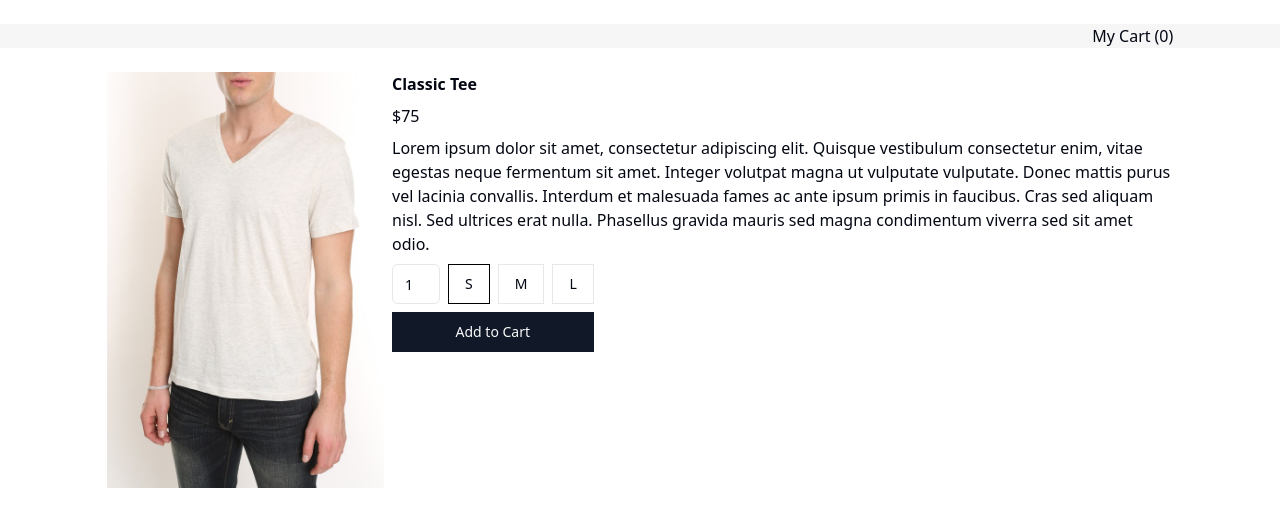
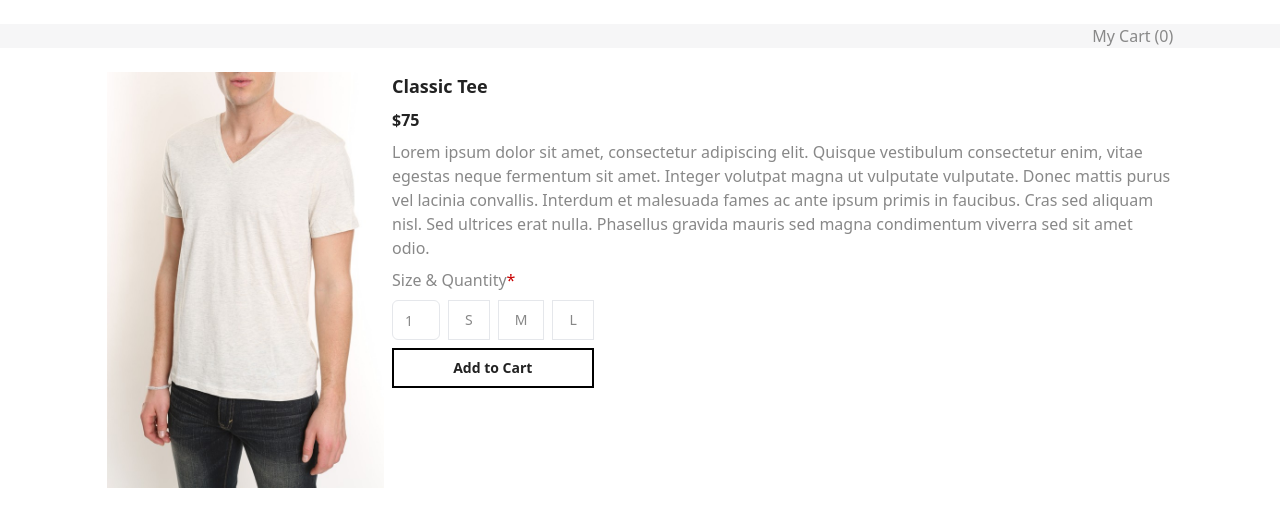
Before and after one commit to Devon-McGrath-github/moustache-rep, a React (Vite) app: page / in a window 1280 px wide. Shown: the top 526 px of the page. Built offline with nearby package versions, Linux system fonts and the light colour scheme.

Commit message:
Adjust styling to better match requirements/prototype

```diff
--- a/src/components/productPage.tsx
+++ b/src/components/productPage.tsx
@@ -12,7 +12,7 @@ export default function ProductPage({
   addToCart,
 }: Product & { addToCart: (product: Selection) => void }) {
   const [count, setCount] = useState(0);
-  const [size, setSize] = useState('S');
+  const [size, setSize] = useState('');
   const [quantity, setQuantity] = useState(1);
 
   return (
@@ -23,13 +23,18 @@ export default function ProductPage({
         className="mx-auto h-auto max-w-full max-h-[26rem] md:max-h-2/3 md:w-1/3"
       />
       <div className="flex flex-col gap-2">
-        <h1>
+        <h1 className="text-lg">
           <strong>{title}</strong>
         </h1>
-        <h3>${price}</h3>
+        <h3 className="text-[#222222]">
+          <strong>${price}</strong>
+        </h3>
         <p>{description}</p>
 
         <div className="flex flex-col gap-2 ">
+          <h2>
+            Size & Quantity<span className="text-[#C90000]">*</span>
+          </h2>
           <div className="flex gap-2">
             {/* add validation to input - prevent submission of values outside min/max */}
             <Input
@@ -39,7 +44,7 @@ export default function ProductPage({
               // max="99"
               placeholder="1"
               onChange={(e) => setQuantity(parseInt(e.target.value))}
-              className="w-12"
+              className={'w-12'}
             />
 
             {sizes.map((e) => (
@@ -47,7 +52,7 @@ export default function ProductPage({
                 variant="outline"
                 key={e}
                 onClick={() => setSize(e)}
-                className={e === size ? 'border-black' : ''}
+                className={e === size ? 'border-black' : '' + ''}
               >
                 {e}
               </Button>
@@ -55,6 +60,7 @@ export default function ProductPage({
           </div>
 
           <Button
+            variant="outline"
             onClick={() => {
               setCount(count + 1);
               addToCart({
@@ -67,9 +73,11 @@ export default function ProductPage({
                 quantity,
               });
             }}
-            className="w-full max-w-[12.6rem]"
+            className={
+              'w-full max-w-[12.6rem] border-black border-2 text-[#222222] hover:bg-[#222222] hover:text-white duration-200'
+            }
           >
-            Add to Cart
+            <strong>Add to Cart</strong>
           </Button>
         </div>
       </div>
--- a/src/main.tsx
+++ b/src/main.tsx
@@ -2,6 +2,7 @@ import React from 'react';
 import ReactDOM from 'react-dom/client';
 import { createBrowserRouter, RouterProvider } from 'react-router-dom';
 import './index.css';
+import './styles.css';
 
 import Root from './routes/root.tsx';
 
--- /dev/null
+++ b/src/styles.css
@@ -0,0 +1,8 @@
+html,
+body {
+  color: #888888;
+}
+
+h1 {
+  color: #222222;
+}
```
Also changed, not shown: src/index.css (line endings or trailing spaces).
